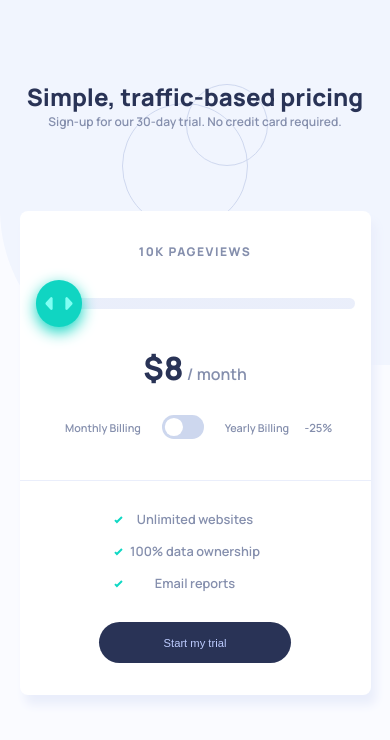
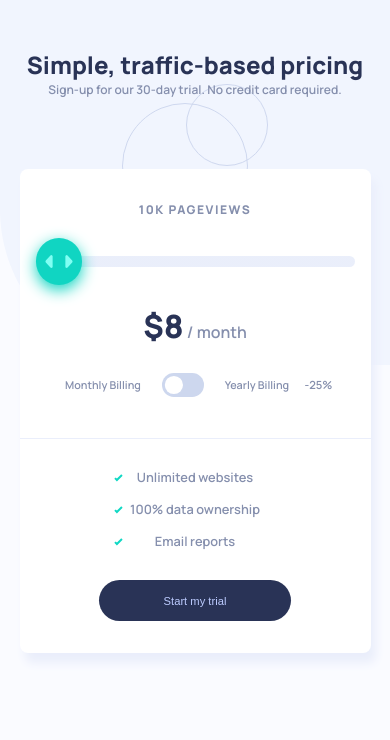
Before and after one commit to HaroldTheCoder/Interactive-Pricing-Slider, a plain HTML site: page index.html in a window 390 px wide. Drawn offline with Linux system fonts and the light colour scheme.

Commit message:
Add files via upload

```diff
--- a/index.html
+++ b/index.html
@@ -32,7 +32,6 @@
 						</div>
 					</div>
 					<div class="meter-box">
-						<span class="bar"><span class="fill"></span></span>
 						<input type="range" id="my-slider" class="price-slider" value="0" min="0" step="25" max="100" oninput="slider()">
 					</div>
 
@@ -42,7 +41,6 @@
 							<p class="slider-value-mobile"></p>
 						</div>
 						<div class="meter-box-mobile">
-							<span class="bar-mobile"><span class="fill-mobile"></span></span>
 							<input type="range" id="my-slider-mobile" class="price-slider-mobile" value="0" min="0" step="25" max="100" oninput="slider()">
 						</div>
 						<div class="price-tag-mobile">
--- a/style.css
+++ b/style.css
@@ -95,23 +95,7 @@ p {
     text-align: center;
     position: relative;
 }
-.bar, .bar-mobile {
-    position: absolute;
-    top: 42.90%;
-    left: 0.05%;
-    width: 99.50%;
-    height: 0.60em;
-    border-radius: 4rem;
-    background-color:  hsl(224, 65%, 95%);
-    z-index: 1;
-    overflow: hidden;
-}
-.fill {
-    display: block;
-    height: 100%;
-    background-color: hsl(174, 86%, 45%);
-    border-radius: 4rem;
-}
+
 .price-slider, .price-slider-mobile{
     position: relative;
     width: 100%;
@@ -254,7 +238,7 @@ input:checked + .slider:before {
 
 @media screen and (max-width: 900px) {
     .container-header{
-        padding-top: 5em;
+        padding-top: 3em;
         justify-content: baseline;
         align-items: center;
         background: url(images/bg-pattern.svg) no-repeat left top/300%;
@@ -266,7 +250,7 @@ input:checked + .slider:before {
         position: absolute;
         width: 90%;
         height: auto;
-        top: 25%;
+        top: 20%;
         left: auto;
         justify-content: flex-start;
         align-items:flex-start;
```
